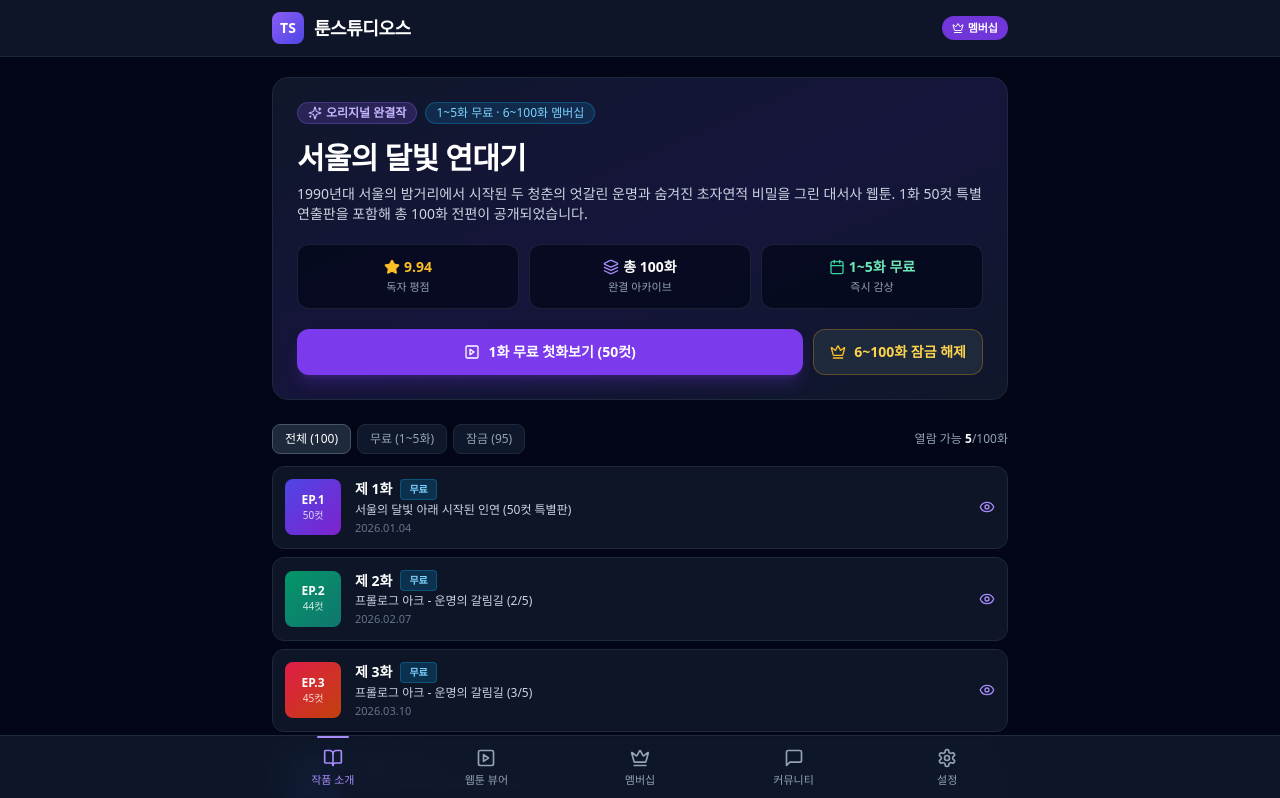
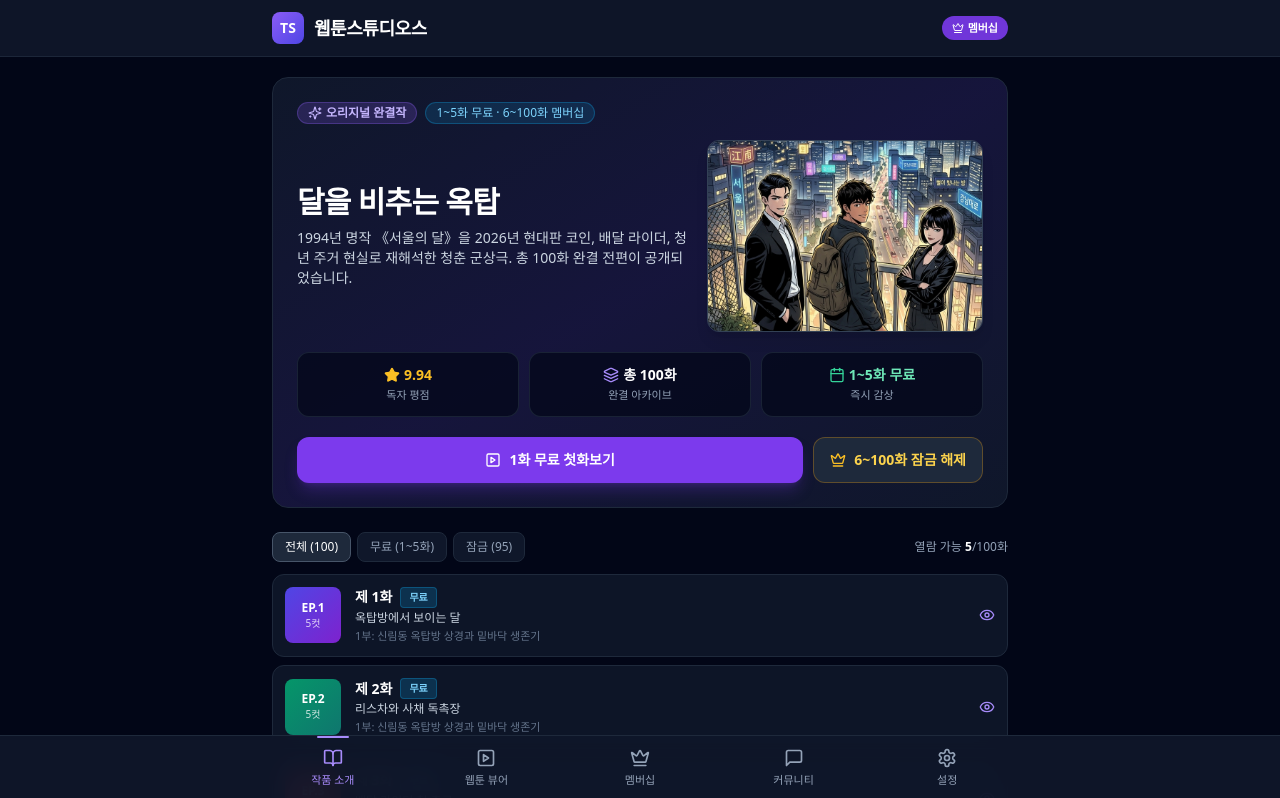
Before and after one commit to parkhy5454/Webtoon-Studio, a Next.js app: page / in a window 1280 px wide. Shown: the top 798 px of the page. Built offline with nearby package versions, Linux system fonts and the light colour scheme.

Commit message:
Update page.tsx

```diff
--- a/src/app/page.tsx
+++ b/src/app/page.tsx
@@ -25,6 +25,7 @@ import {
   Calendar,
   Layers,
 } from "lucide-react";
+import { EPISODES_100 } from "@/lib/episodes-100";
 
 type TabType = "intro" | "viewer" | "membership" | "community" | "settings";
 
@@ -32,6 +33,7 @@ interface Episode {
   id: number;
   title: string;
   subtitle: string;
+  part: string;
   releaseDate: string;
   isFree: boolean;
   cutsCount: number;
@@ -48,43 +50,36 @@ interface CommunityPost {
   liked?: boolean;
 }
 
-const TOTAL_EPISODES = 100;
+const TOTAL_EPISODES = EPISODES_100.length;
 const ADMIN_DEFAULT_PIN = "2026";
 
-const EPISODES: Episode[] = Array.from({ length: TOTAL_EPISODES }, (_, idx) => {
-  const epNum = idx + 1;
-  const isFree = epNum <= 5;
-  const colors = [
+const COLORS = [
   "from-indigo-600 to-purple-700",
   "from-emerald-600 to-teal-700",
   "from-rose-600 to-orange-700",
   "from-sky-600 to-blue-700",
   "from-amber-600 to-red-700",
 ];
-  return {
-    id: epNum,
-    title: `제 ${epNum}화`,
-    subtitle:
-      epNum === 1
-        ? "서울의 달빛 아래 시작된 인연 (50컷 특별판)"
-        : epNum <= 5
-        ? `프롤로그 아크 - 운명의 갈림길 (${epNum}/5)`
-        : `본편 시즌 ${Math.ceil((epNum - 5) / 25)} - 숨겨진 진실 #${epNum - 5}`,
-    releaseDate: `2026.${String(((epNum - 1) % 12) + 1).padStart(2, "0")}.${String(
-      ((epNum * 3) % 28) + 1
+
+const EPISODES: Episode[] = EPISODES_100.map((ep, idx) => ({
+  id: ep.epNumber,
+  title: `제 ${ep.epNumber}화`,
+  subtitle: ep.title.replace(/^제\d+화:\s*/, ""),
+  part: ep.part,
+  releaseDate: `2026.${String(((ep.epNumber - 1) % 12) + 1).padStart(2, "0")}.${String(
+    ((ep.epNumber * 3) % 28) + 1
   ).padStart(2, "0")}`,
-    isFree,
-    cutsCount: epNum === 1 ? 50 : 42 + (epNum % 15),
-    thumbnailColor: colors[idx % colors.length],
-  };
-});
+  isFree: ep.isFree,
+  cutsCount: ep.cuts.length,
+  thumbnailColor: COLORS[idx % COLORS.length],
+}));
 
 const INITIAL_POSTS: CommunityPost[] = [
   {
     id: 1,
     author: "달빛산책자",
     badge: "멤버십 구독자",
-    content: "1화 50컷 연출 몰입감 미쳤네요... 6화부터 멤버십 결제하고 밤새 정주행 중입니다!",
+    content: "1화 연출 몰입감 미쳤네요... 6화부터 멤버십 결제하고 밤새 정주행 중입니다!",
     createdAt: "2시간 전",
     likes: 42,
   },
@@ -100,7 +95,7 @@ const INITIAL_POSTS: CommunityPost[] = [
     id: 3,
     author: "서울야경",
     badge: "독자",
-    content: "90년대 감성이랑 현대 판타지 작화가 너무 잘 어울려요. 다음 시즌 외전도 기대합니다.",
+    content: "90년대 감성이랑 현대 배경이 너무 잘 어울려요. 100화 완결까지 응원합니다.",
     createdAt: "3일 전",
     likes: 27,
   },
@@ -111,26 +106,21 @@ export default function ToonStudiosPage() {
   const [isMember, setIsMember] = useState<boolean>(false);
   const [isAdminReviewMode, setIsAdminReviewMode] = useState<boolean>(false);
 
-  // Admin PIN state
   const [pinInput, setPinInput] = useState<string>("");
   const [pinError, setPinError] = useState<string>("");
 
-  // Payment modal state
   const [showPaymentModal, setShowPaymentModal] = useState<boolean>(false);
   const [pendingEpisode, setPendingEpisode] = useState<Episode | null>(null);
   const [isProcessingPayment, setIsProcessingPayment] = useState<boolean>(false);
   const [paymentSuccessToast, setPaymentSuccessToast] = useState<boolean>(false);
 
-  // Viewer active episode
   const [selectedEpisode, setSelectedEpisode] = useState<Episode>(EPISODES[0]);
   const [isReaderOpen, setIsReaderOpen] = useState<boolean>(false);
   const [episodeFilter, setEpisodeFilter] = useState<"all" | "free" | "locked">("all");
 
-  // Community state
   const [posts, setPosts] = useState<CommunityPost[]>(INITIAL_POSTS);
   const [newPostContent, setNewPostContent] = useState<string>("");
 
-  // Restore saved states
   useEffect(() => {
     try {
       const savedMember = localStorage.getItem("ts_is_member");
@@ -253,6 +243,9 @@ export default function ToonStudiosPage() {
     return true;
   });
 
+  const activeCuts =
+    EPISODES_100.find((ep) => ep.epNumber === selectedEpisode.id)?.cuts ?? [];
+
   const navItems: { id: TabType; label: string; icon: React.ReactNode }[] = [
     { id: "intro", label: "작품 소개", icon: <BookOpen className="w-5 h-5" /> },
     { id: "viewer", label: "웹툰 뷰어", icon: <PlaySquare className="w-5 h-5" /> },
@@ -260,6 +253,59 @@ export default function ToonStudiosPage() {
     { id: "community", label: "커뮤니티", icon: <MessageSquare className="w-5 h-5" /> },
     { id: "settings", label: "설정", icon: <Settings className="w-5 h-5" /> },
   ];
+
+  const renderCutList = () => (
+    <div className="space-y-4">
+      {activeCuts.map((cut, idx) => (
+        <div
+          key={idx}
+          className="rounded-2xl bg-slate-900 border border-slate-800 overflow-hidden shadow-lg"
+        >
+          {cut.showImage !== false && cut.img && (
+            <img
+              src={cut.img}
+              alt={`${selectedEpisode.title} 컷 ${cut.num || idx + 1}`}
+              className="w-full object-cover"
+            />
+          )}
+          <div className="p-4 space-y-2.5">
+            <div className="flex items-center justify-between text-[11px]">
+              <span className="font-bold text-violet-300 bg-violet-950/80 border border-violet-700/60 px-2.5 py-0.5 rounded-full">
+                CUT #{cut.num || idx + 1} / {activeCuts.length}
+              </span>
+              {cut.shot && <span className="text-slate-500">{cut.shot}</span>}
+            </div>
+
+            {cut.scene && (
+              <p className="text-xs sm:text-sm text-slate-300 leading-relaxed">
+                {cut.scene}
+              </p>
+            )}
+
+            {cut.narration && (
+              <div className="bg-amber-50 text-slate-950 text-xs font-bold px-3.5 py-2.5 rounded-lg border-l-4 border-amber-500 shadow">
+                {cut.narration}
+              </div>
+            )}
+
+            {cut.dialogue && (
+              <div className="bg-white text-slate-950 text-xs font-bold px-4 py-2.5 rounded-2xl rounded-tl-sm shadow-md inline-block max-w-full whitespace-pre-line">
+                {cut.dialogue}
+              </div>
+            )}
+
+            {cut.sfx && (
+              <div className="text-right">
+                <span className="inline-block text-xs font-black italic text-amber-300 tracking-wider">
+                  {cut.sfx}
+                </span>
+              </div>
+            )}
+          </div>
+        </div>
+      ))}
+    </div>
+  );
 
   return (
     <div className="min-h-screen flex flex-col bg-slate-950 text-slate-100 pb-24">
@@ -271,10 +317,9 @@ export default function ToonStudiosPage() {
               TS
             </div>
             <h1 className="font-bold text-base sm:text-lg tracking-tight text-white truncate">
-              툰스튜디오스
+              웹툰스튜디오스
             </h1>
 
-            {/* 헤더 관리자 검수중 배지 */}
             {isAdminReviewMode && (
               <span className="inline-flex items-center gap-1 px-2.5 py-0.5 rounded-full text-[11px] font-bold bg-amber-500/20 text-amber-300 border border-amber-500/40 shrink-0 animate-pulse">
                 <ShieldCheck className="w-3.5 h-3.5 text-amber-400" />
@@ -317,10 +362,9 @@ export default function ToonStudiosPage() {
 
       {/* Main Content Container */}
       <main className="flex-1 max-w-3xl w-full mx-auto px-4 py-5">
-        {/* TAB 1: 작품 소개 (Intro & Episode Directory) */}
+        {/* TAB 1: 작품 소개 */}
         {activeTab === "intro" && (
           <div className="space-y-6">
-            {/* Hero Cover Card */}
             <section className="rounded-2xl overflow-hidden border border-slate-800 bg-gradient-to-br from-slate-900 via-indigo-950/70 to-slate-900 p-5 sm:p-6 space-y-4">
               <div className="flex flex-wrap items-center gap-2">
                 <span className="inline-flex items-center gap-1 px-2.5 py-0.5 rounded-full text-xs font-semibold bg-violet-500/20 text-violet-300 border border-violet-500/30">
@@ -332,15 +376,23 @@ export default function ToonStudiosPage() {
                 </span>
               </div>
 
-              <div className="space-y-2">
+              <div className="grid grid-cols-1 sm:grid-cols-12 gap-4 items-center">
+                <div className="sm:col-span-7 space-y-2">
                   <h2 className="text-2xl sm:text-3xl font-extrabold text-white tracking-tight">
-                  서울의 달빛 연대기
+                    달을 비추는 옥탑
                   </h2>
                   <p className="text-xs sm:text-sm text-slate-300 leading-relaxed">
-                  1990년대 서울의 밤거리에서 시작된 두 청춘의 엇갈린 운명과 숨겨진
-                  초자연적 비밀을 그린 대서사 웹툰. 1화 50컷 특별 연출판을 포함해 총
-                  100화 전편이 공개되었습니다.
+                    1994년 명작 《서울의 달》을 2026년 현대판 코인, 배달 라이더, 청년 주거 현실로
+                    재해석한 청춘 군상극. 총 100화 완결 전편이 공개되었습니다.
                   </p>
+                </div>
+                <div className="sm:col-span-5">
+                  <img
+                    src="/images/poster-seoul-moon.jpg"
+                    alt="달을 비추는 옥탑 대표 포스터"
+                    className="w-full h-48 object-cover rounded-xl border border-slate-700 shadow-lg"
+                  />
+                </div>
               </div>
 
               <div className="grid grid-cols-3 gap-2.5 pt-1">
@@ -354,7 +406,7 @@ export default function ToonStudiosPage() {
                 <div className="p-3 rounded-xl bg-slate-950/70 border border-slate-800/80 text-center">
                   <div className="flex items-center justify-center gap-1 text-white font-bold text-sm">
                     <Layers className="w-4 h-4 text-violet-400" />
-                    총 100화
+                    총 {TOTAL_EPISODES}화
                   </div>
                   <p className="text-[11px] text-slate-400 mt-0.5">완결 아카이브</p>
                 </div>
@@ -373,7 +425,7 @@ export default function ToonStudiosPage() {
                   className="flex-1 py-3 px-4 rounded-xl bg-violet-600 hover:bg-violet-500 text-white font-bold text-sm shadow-lg shadow-violet-600/25 transition flex items-center justify-center gap-2"
                 >
                   <PlaySquare className="w-4 h-4" />
-                  1화 무료 첫화보기 (50컷)
+                  1화 무료 첫화보기
                 </button>
                 {!isMember && !isAdminReviewMode && (
                   <button
@@ -451,12 +503,8 @@ export default function ToonStudiosPage() {
                       <div
                         className={`relative w-14 h-14 rounded-lg bg-gradient-to-br ${ep.thumbnailColor} flex flex-col items-center justify-center shrink-0 overflow-hidden`}
                       >
-                        <span className="text-xs font-bold text-white">
-                          EP.{ep.id}
-                        </span>
-                        <span className="text-[10px] text-white/80">
-                          {ep.cutsCount}컷
-                        </span>
+                        <span className="text-xs font-bold text-white">EP.{ep.id}</span>
+                        <span className="text-[10px] text-white/80">{ep.cutsCount}컷</span>
                         {!unlocked && (
                           <div className="absolute inset-0 bg-slate-950/70 flex items-center justify-center">
                             <Lock className="w-4 h-4 text-slate-200" />
@@ -466,9 +514,7 @@ export default function ToonStudiosPage() {
 
                       <div className="flex-1 min-w-0">
                         <div className="flex items-center gap-2 mb-0.5">
-                          <span className="font-bold text-sm text-white">
-                            {ep.title}
-                          </span>
+                          <span className="font-bold text-sm text-white">{ep.title}</span>
                           {ep.isFree ? (
                             <span className="px-2 py-0.5 rounded text-[10px] font-semibold bg-sky-500/20 text-sky-300 border border-sky-500/30">
                               무료
@@ -487,12 +533,8 @@ export default function ToonStudiosPage() {
                             </span>
                           )}
                         </div>
-                        <p className="text-xs text-slate-300 truncate">
-                          {ep.subtitle}
-                        </p>
-                        <p className="text-[11px] text-slate-500 mt-0.5">
-                          {ep.releaseDate}
-                        </p>
+                        <p className="text-xs text-slate-300 truncate">{ep.subtitle}</p>
+                        <p className="text-[11px] text-slate-500 mt-0.5">{ep.part}</p>
                       </div>
 
                       <div className="shrink-0 text-slate-400">
@@ -510,10 +552,9 @@ export default function ToonStudiosPage() {
           </div>
         )}
 
-        {/* TAB 2: 웹툰 뷰어 (Webtoon Viewer) */}
+        {/* TAB 2: 웹툰 뷰어 */}
         {activeTab === "viewer" && (
           <div className="space-y-4">
-            {/* Viewer Control Bar */}
             <div className="p-3.5 rounded-2xl bg-slate-900 border border-slate-800 flex items-center justify-between gap-2">
               <button
                 disabled={selectedEpisode.id <= 1}
@@ -553,6 +594,7 @@ export default function ToonStudiosPage() {
             <div className="flex items-center gap-2 overflow-x-auto pb-1">
               {[1, 2, 3, 4, 5, 6, 10, 25, 50, 100].map((num) => {
                 const ep = EPISODES[num - 1];
+                if (!ep) return null;
                 const unlocked = canAccessEpisode(ep);
                 const isCurrent = selectedEpisode.id === num;
                 return (
@@ -574,7 +616,6 @@ export default function ToonStudiosPage() {
               })}
             </div>
 
-            {/* Viewer Stream */}
             {canAccessEpisode(selectedEpisode) ? (
               <div className="space-y-4">
                 <div
@@ -595,22 +636,7 @@ export default function ToonStudiosPage() {
                   </p>
                 </div>
 
-                {Array.from({ length: 6 }, (_, idx) => (
-                  <div
-                    key={idx}
-                    className="h-64 rounded-2xl bg-slate-900 border border-slate-800 flex flex-col items-center justify-center p-6 text-center"
-                  >
-                    <span className="text-[11px] font-mono text-slate-500 mb-1.5">
-                      SCENE #{idx + 1} / {selectedEpisode.cutsCount} CUTS
-                    </span>
-                    <p className="text-sm font-medium text-slate-200">
-                      {selectedEpisode.title} 고해상도 세로 스크롤 원고 영역
-                    </p>
-                    <p className="text-xs text-slate-500 mt-1">
-                      웹툰 뷰어 렌더링 캔버스
-                    </p>
-                  </div>
-                ))}
+                {renderCutList()}
               </div>
             ) : (
               <div className="p-8 rounded-2xl bg-slate-900 border border-slate-800 text-center space-y-4">
@@ -639,7 +665,7 @@ export default function ToonStudiosPage() {
           </div>
         )}
 
-        {/* TAB 3: 멤버십 (Membership) */}
+        {/* TAB 3: 멤버십 */}
         {activeTab === "membership" && (
           <div className="space-y-5">
             <section className="rounded-2xl border border-violet-500/30 bg-gradient-to-br from-slate-900 via-violet-950/30 to-slate-900 p-6 space-y-5">
@@ -650,7 +676,7 @@ export default function ToonStudiosPage() {
                     TOON STUDIOS ALL-PASS
                   </span>
                   <h2 className="text-xl font-extrabold text-white pt-1">
-                    툰스튜디오스 프리미엄 멤버십
+                    웹툰스튜디오스 프리미엄 멤버십
                   </h2>
                   <p className="text-xs text-slate-300">
                     결제 완료 즉시 6화~100화 전체 잠금 회차가 자동으로 해제됩니다.
@@ -674,9 +700,7 @@ export default function ToonStudiosPage() {
                     월간 올패스 구독권
                   </span>
                   <div>
-                    <span className="text-2xl font-extrabold text-white">
-                      4,900원
-                    </span>
+                    <span className="text-2xl font-extrabold text-white">4,900원</span>
                     <span className="text-xs text-slate-400"> / 월</span>
                   </div>
                 </div>
@@ -688,7 +712,7 @@ export default function ToonStudiosPage() {
                   </li>
                   <li className="flex items-center gap-2">
                     <CheckCircle2 className="w-4 h-4 text-emerald-400 shrink-0" />
-                    감독판 50컷 스페셜 에피소드 및 비하인드 콘티 열람
+                    6:4 창작자 상생 모델로 작가에게 직접 후원
                   </li>
                   <li className="flex items-center gap-2">
                     <CheckCircle2 className="w-4 h-4 text-emerald-400 shrink-0" />
@@ -726,7 +750,7 @@ export default function ToonStudiosPage() {
           </div>
         )}
 
-        {/* TAB 4: 커뮤니티 (Community) */}
+        {/* TAB 4: 커뮤니티 */}
         {activeTab === "community" && (
           <div className="space-y-5">
             <div className="rounded-2xl bg-slate-900 border border-slate-800 p-4 space-y-3">
@@ -757,16 +781,12 @@ export default function ToonStudiosPage() {
                 >
                   <div className="flex items-center justify-between">
                     <div className="flex items-center gap-2">
-                      <span className="font-bold text-sm text-white">
-                        {post.author}
-                      </span>
+                      <span className="font-bold text-sm text-white">{post.author}</span>
                       <span className="px-2 py-0.5 rounded text-[10px] font-semibold bg-slate-800 text-violet-300 border border-slate-700">
                         {post.badge}
                       </span>
                     </div>
-                    <span className="text-[11px] text-slate-500">
-                      {post.createdAt}
-                    </span>
+                    <span className="text-[11px] text-slate-500">{post.createdAt}</span>
                   </div>
                   <p className="text-xs sm:text-sm text-slate-300 leading-relaxed">
                     {post.content}
@@ -794,10 +814,9 @@ export default function ToonStudiosPage() {
           </div>
         )}
 
-        {/* TAB 5: 설정 (Settings - 최상단 관리자 전용 검수 모드 포함) */}
+        {/* TAB 5: 설정 */}
         {activeTab === "settings" && (
           <div className="space-y-5">
-            {/* 설정 탭 최상단: 관리자 전용 검수 모드 */}
             <section className="rounded-2xl border border-amber-500/40 bg-slate-900 p-5 sm:p-6 shadow-lg space-y-4">
               <div className="flex items-start gap-3">
                 <div className="w-10 h-10 rounded-xl bg-amber-500/15 border border-amber-500/30 flex items-center justify-center text-amber-400 shrink-0">
@@ -815,7 +834,8 @@ export default function ToonStudiosPage() {
                     )}
                   </div>
                   <p className="text-xs text-slate-400 mt-1">
-                    기본 PIN(2026) 입력 시 잠금이 해제되어 결제 없이 1~100화 전체 회차를 검수할 수 있습니다.
+                    기본 PIN(2026) 입력 시 잠금이 해제되어 결제 없이 1~100화 전체 회차를 검수할 수
+                    있습니다.
                   </p>
                 </div>
               </div>
@@ -874,7 +894,6 @@ export default function ToonStudiosPage() {
               )}
             </section>
 
-            {/* 일반 계정 및 권한 상태 요약 */}
             <section className="rounded-2xl border border-slate-800 bg-slate-900 p-5 sm:p-6 space-y-4">
               <h3 className="text-sm font-bold text-white">열람 권한 및 앱 설정</h3>
               <div className="divide-y divide-slate-800 text-xs">
@@ -934,7 +953,7 @@ export default function ToonStudiosPage() {
 
             <div className="p-4 rounded-xl bg-slate-950 border border-slate-800 space-y-2">
               <div className="flex items-center justify-between text-sm">
-                <span className="text-slate-300">툰스튜디오스 올패스 멤버십</span>
+                <span className="text-slate-300">웹툰스튜디오스 올패스 멤버십</span>
                 <span className="font-bold text-white">4,900원 / 월</span>
               </div>
               <p className="text-xs text-slate-400">
@@ -962,7 +981,7 @@ export default function ToonStudiosPage() {
         </div>
       )}
 
-      {/* Fullscreen Reader Overlay (Optional quick view) */}
+      {/* Fullscreen Reader Overlay */}
       {isReaderOpen && canAccessEpisode(selectedEpisode) && (
         <div className="fixed inset-0 z-50 bg-slate-950 flex flex-col">
           <div className="h-14 px-4 border-b border-slate-800 bg-slate-900 flex items-center justify-between">
@@ -1023,7 +1042,7 @@ export default function ToonStudiosPage() {
                 className={`p-7 rounded-2xl bg-gradient-to-br ${selectedEpisode.thumbnailColor} text-center space-y-1.5`}
               >
                 <p className="text-[11px] uppercase tracking-widest text-white/80">
-                  TOON STUDIOS ORIGINAL
+                  WEBTOON STUDIOS ORIGINAL
                 </p>
                 <h3 className="text-2xl font-extrabold text-white">
                   {selectedEpisode.title}
@@ -1031,25 +1050,13 @@ export default function ToonStudiosPage() {
                 <p className="text-xs text-white/90">{selectedEpisode.subtitle}</p>
               </div>
 
-              {Array.from({ length: 5 }, (_, i) => (
-                <div
-                  key={i}
-                  className="h-64 rounded-xl bg-slate-900 border border-slate-800 flex flex-col items-center justify-center text-slate-400 p-6 text-center"
-                >
-                  <span className="text-xs font-mono text-slate-500 mb-1.5">
-                    CUT #{i + 1} / {selectedEpisode.cutsCount}
-                  </span>
-                  <p className="text-sm text-slate-300">
-                    {selectedEpisode.title} 웹툰 원고 뷰어 영역
-                  </p>
-                </div>
-              ))}
+              {renderCutList()}
             </div>
           </div>
         </div>
       )}
 
-      {/* 1. 모바일/화면 하단 고정 탭바 (fixed bottom-0) 복원 */}
+      {/* 하단 고정 탭바 */}
       <nav
         aria-label="하단 고정 내비게이션"
         className="fixed bottom-0 left-0 right-0 z-40 border-t border-slate-800 bg-slate-900/95 backdrop-blur-md pb-[env(safe-area-inset-bottom)]"
```
Lines whose indentation alone changed are shown as unchanged.
